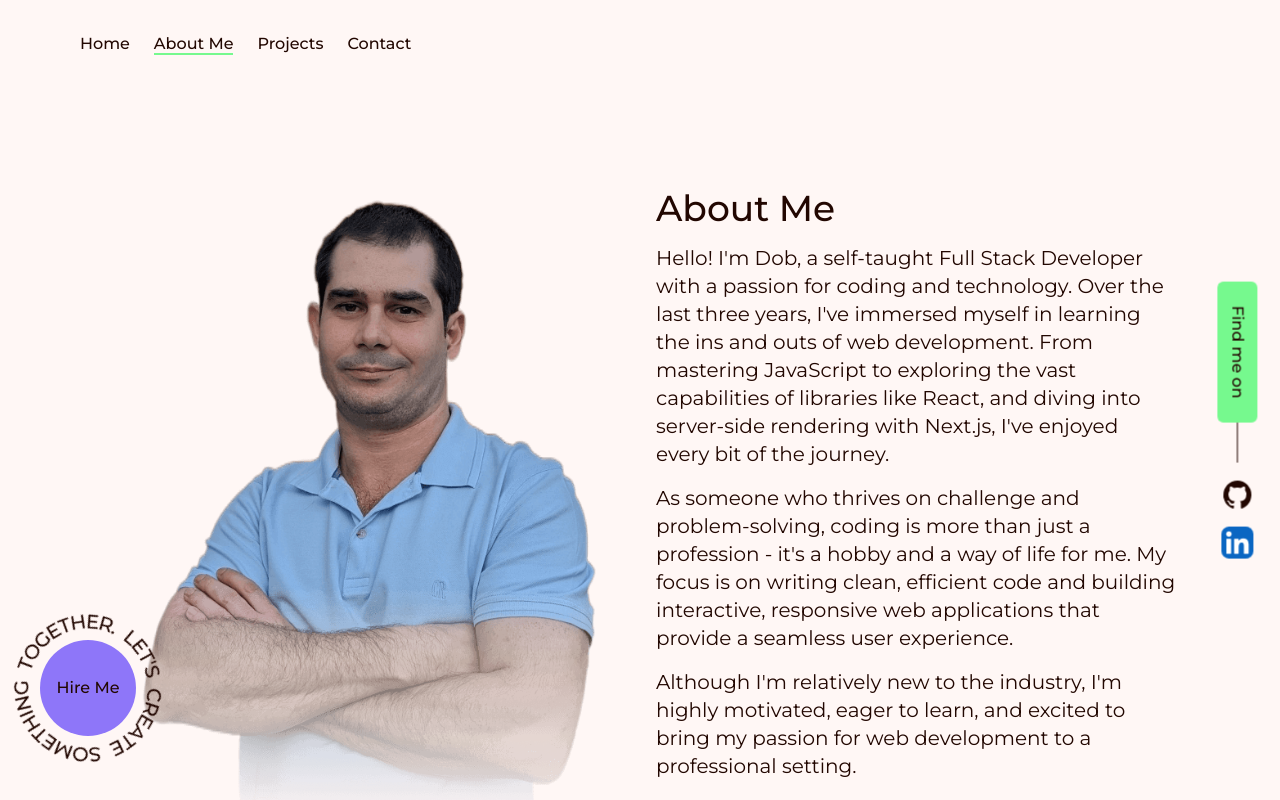
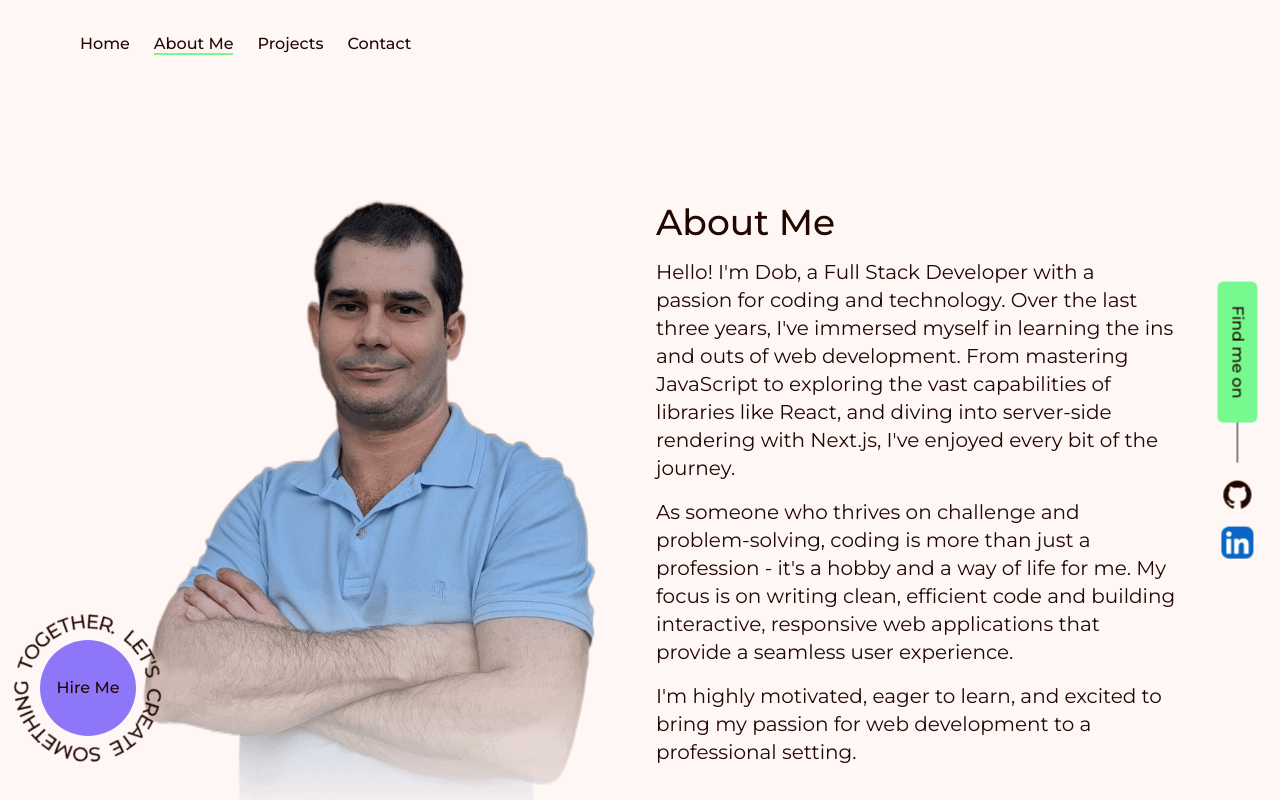
Before and after one commit to Captain-Leftovers/beeOnDWeb-portfolio, a Next.js app: page /about in a window 1280 px wide. Shown: the top 800 px of the page. Built offline with nearby package versions, Linux system fonts and the light colour scheme.

Commit message:
Refactor AboutMe component and remove TODO comments and removed some text from about me

```diff
--- a/src/app/about/components/Introduction/AboutMe.tsx
+++ b/src/app/about/components/Introduction/AboutMe.tsx
@@ -1,32 +1,27 @@
 export default function AboutMe() {
 	return (
 		<div className="sm:basis-1/2 flex flex-col justify-center px-4">
-			<h1 className="text-4xl font-medium text-center sm:text-start">About Me</h1>
+			<h1 className="text-4xl font-medium text-center sm:text-start">
+				About Me
+			</h1>
 			<p className="mt-4 text-xl">
-				Hello! I&apos;m Dob, a self-taught Full Stack
-				Developer with a passion for coding and
-				technology. Over the last three years, I&apos;ve
-				immersed myself in learning the ins and outs of
-				web development. From mastering JavaScript to
-				exploring the vast capabilities of libraries
-				like React, and diving into server-side
-				rendering with Next.js, I&apos;ve enjoyed every bit
-				of the journey.
+				Hello! I&apos;m Dob, a Full Stack Developer with a passion for
+				coding and technology. Over the last three years, I&apos;ve
+				immersed myself in learning the ins and outs of web development.
+				From mastering JavaScript to exploring the vast capabilities of
+				libraries like React, and diving into server-side rendering with
+				Next.js, I&apos;ve enjoyed every bit of the journey.
 			</p>
 			<p className="mt-4 text-xl">
-				As someone who thrives on challenge and
-				problem-solving, coding is more than just a
-				profession - it&apos;s a hobby and a way of life for
-				me. My focus is on writing clean, efficient code
-				and building interactive, responsive web
-				applications that provide a seamless user
-				experience.
+				As someone who thrives on challenge and problem-solving, coding
+				is more than just a profession - it&apos;s a hobby and a way of
+				life for me. My focus is on writing clean, efficient code and
+				building interactive, responsive web applications that provide a
+				seamless user experience.
 			</p>
 			<p className="mt-4 text-xl">
-				Although I&apos;m relatively new to the industry, I&apos;m
-				highly motivated, eager to learn, and excited to
-				bring my passion for web development to a
-				professional setting.
+				I&apos;m highly motivated, eager to learn, and excited to bring
+				my passion for web development to a professional setting.
 			</p>
 		</div>
 	)
--- a/src/app/about/components/Skills/SkillsTree.tsx
+++ b/src/app/about/components/Skills/SkillsTree.tsx
@@ -28,8 +28,6 @@ const item = {
 }
 
 export default function SkillsTree() {
-	//TODO make the animation happen only while in view
-
 	return (
 		<div className="my-10 w-full grid gap-6 lg:grid-cols-4 justify-items-center md:grid-cols-3 sm:grid-cols-2 grid-cols-2 ">
 			<motion.div
--- a/src/app/projects/components/EmbedButton.tsx
+++ b/src/app/projects/components/EmbedButton.tsx
@@ -44,6 +44,3 @@ export default function EmbedButton({
 		</Dialog.Root>
 	)
 }
-
-
-// TODO add this to the github repo after test it on mobile
```
Also changed, not shown: 1 other file (tests, documents, lock files or other folders).
